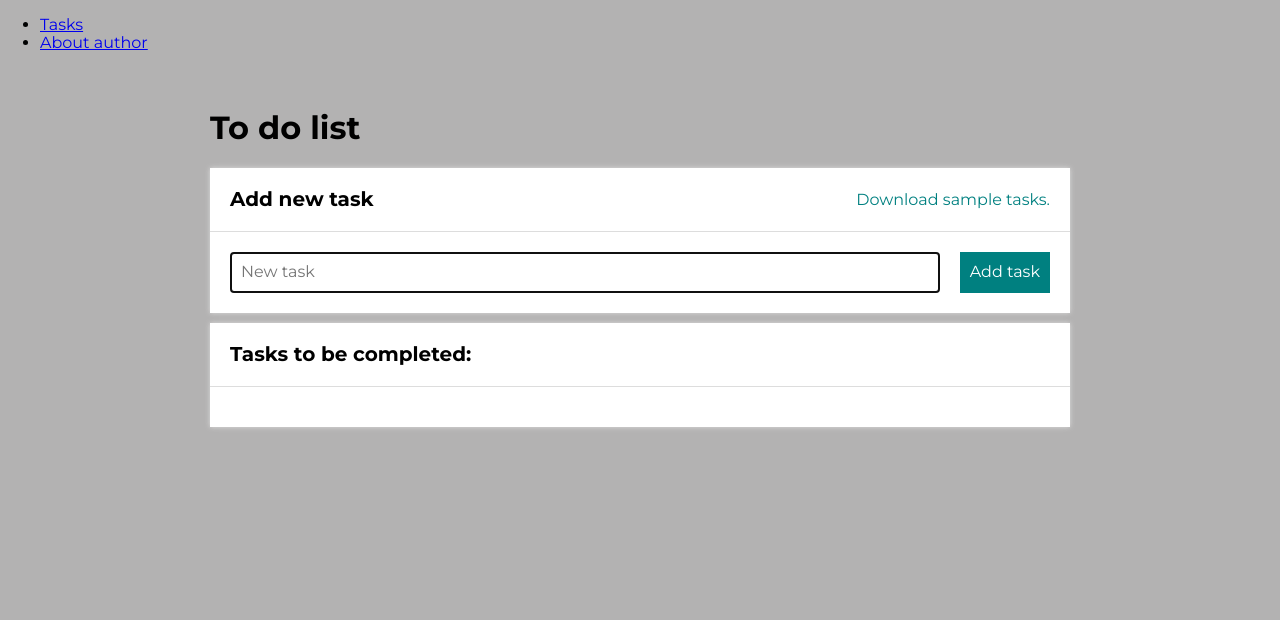
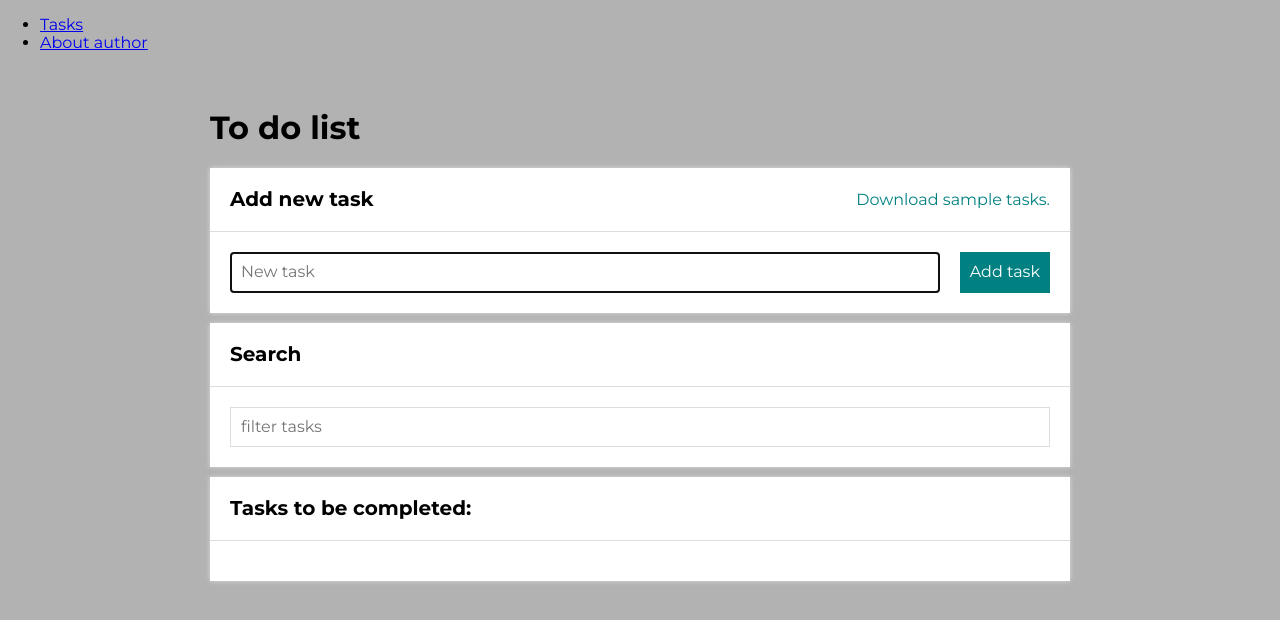
Before and after one commit to PawelOwiesek/todo-list_react, a React (Create React App) app: page /#/tasks in a window 1280 px wide. Shown: the top 620 px of the page. Built offline with nearby package versions, Linux system fonts and the light colour scheme.

Commit message:
create search functionality

```diff
--- /dev/null
+++ b/src/features/tasks/Input/index.js
@@ -0,0 +1,7 @@
+import styled from "styled-components";
+
+export default styled.input`
+  padding: 10px;
+  border: 1px solid ${({ theme }) => theme.colors.alto};
+  min-width: 100%;
+`;
--- a/src/features/tasks/TasksPage/Form/StyledForm.js
+++ b/src/features/tasks/TasksPage/Form/StyledForm.js
@@ -8,12 +8,6 @@
   @media (max-width: ${({ theme }) => theme.breakpoints.mobile}px) {
     grid-template-columns: 1fr;
   }
-`;
-
-export const StyledInput = styled.input`
-  padding: 10px;
-  border: 1px solid ${({ theme }) => theme.colors.alto};
-  min-width: 100%;
 `;
 
 export const StyledButton = styled.button`
--- a/src/features/tasks/TasksPage/Form/index.js
+++ b/src/features/tasks/TasksPage/Form/index.js
@@ -1,8 +1,9 @@
 import React, { useState, useRef } from "react";
 import { useDispatch } from "react-redux";
 import { addTask } from "../../tasksSlice";
-import { StyledForm, StyledInput, StyledButton } from "./StyledForm";
+import { StyledForm, StyledButton } from "./StyledForm";
 import { nanoid } from "@reduxjs/toolkit";
+import Input from "../../Input";
 
 const Form = () => {
   const [newTaskContent, setNewTaskContent] = useState("");
@@ -35,7 +36,7 @@
 
   return (
     <StyledForm onSubmit={onFormSubmit}>
-      <StyledInput
+      <Input
         value={newTaskContent}
         name="task"
         placeholder="New task"
--- /dev/null
+++ b/src/features/tasks/TasksPage/Search/index.js
@@ -0,0 +1,29 @@
+import { useHistory, useLocation } from "react-router-dom";
+import Input from "../../Input";
+
+const Search = () => {
+  const location = useLocation();
+  const history = useHistory();
+  const query = new URLSearchParams(location.search).get("search");
+
+  const onInputChange = ({ target }) => {
+    const searchParams = new URLSearchParams(location.search);
+
+    if (target.value.trim() === "") {
+      searchParams.delete("search");
+    } else {
+      searchParams.set("search", target.value);
+    }
+    history.push(`${location.pathname}?${searchParams.toString()}`);
+  };
+
+  return (
+    <Input
+      placeholder="filter tasks"
+      value={query || ""}
+      onChange={onInputChange}
+    />
+  );
+};
+
+export default Search;
--- a/src/features/tasks/TasksPage/TaskList/index.js
+++ b/src/features/tasks/TasksPage/TaskList/index.js
@@ -1,17 +1,21 @@
 import { useSelector, useDispatch } from "react-redux";
+import { useLocation, Link } from "react-router-dom";
 import { TasksList, Item, Content, Button } from "./styled";
-import { Link } from "react-router-dom";
 import {
-  selectTasks,
   toggleTaskDone,
   removeTask,
   selectHideDone,
+  selectTasksByQuery,
 } from "../../tasksSlice";
 
 const TaskList = () => {
-  const tasks = useSelector(selectTasks);
+  const location = useLocation();
+  const query = new URLSearchParams(location.search).get("search");
+
+  const tasks = useSelector((state) => selectTasksByQuery(state, query));
   const hideDone = useSelector(selectHideDone);
   const dispatch = useDispatch();
+
   return (
     <TasksList>
       {tasks.map((task) => (
--- a/src/features/tasks/TasksPage/index.js
+++ b/src/features/tasks/TasksPage/index.js
@@ -5,6 +5,7 @@
 import Header from "../../../common/Header";
 import Container from "../../../common/Container";
 import SampleTaskButton from "./SampleTasksButton";
+import Search from "./Search";
 
 function TasksPage() {
   return (
@@ -15,6 +16,7 @@
         body={<Form />}
         extraHeaderContent={<SampleTaskButton />}
       />
+      <Section title="Search" body={<Search />} />
       <Section
         title="Tasks to be completed:"
         body={<TasksList />}
--- a/src/features/tasks/tasksSlice.js
+++ b/src/features/tasks/tasksSlice.js
@@ -1,5 +1,6 @@
 import { createSlice } from "@reduxjs/toolkit";
 import { getTasksFromLocaleStorage } from "./tasksLocalStorage";
+import { queries } from "@testing-library/react";
 
 const tasksSlice = createSlice({
   name: "tasks",
@@ -51,4 +52,15 @@
 
 export const getTaskById = (state, taskId) =>
   selectTasks(state).find(({ id }) => id === taskId);
+
+export const selectTasksByQuery = (state, query) => {
+  const tasks = selectTasks(state);
+  if (!query || query.trim() === "") {
+    return tasks;
+  }
+  return tasks.filter(({ content }) =>
+    content.toUpperCase().includes(query.trim().toUpperCase())
+  );
+};
+
 export default tasksSlice.reducer;
```
